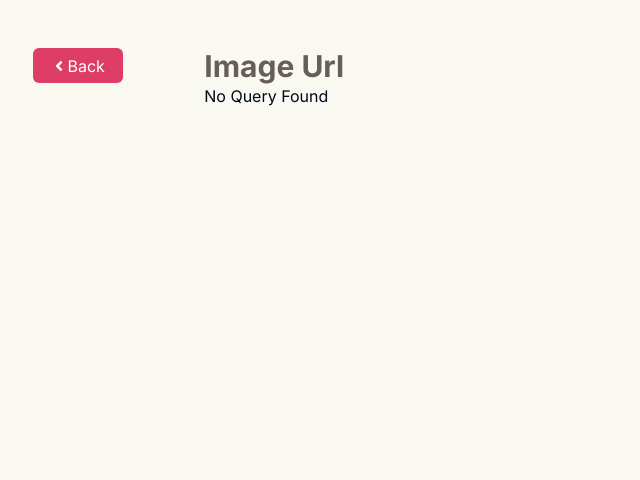
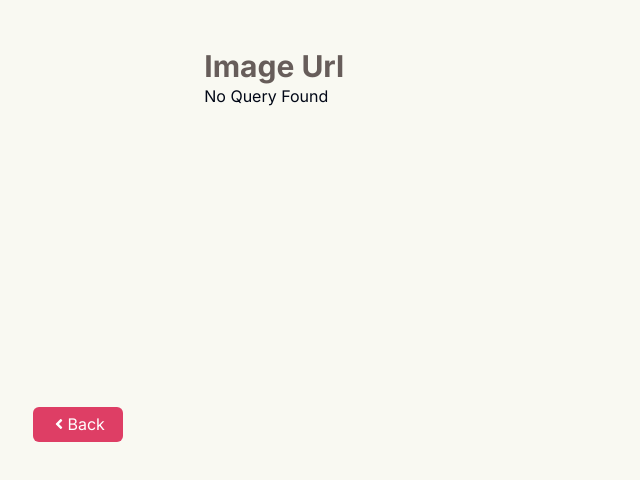
Before and after one commit to ebenco7/my-app, a Next.js app: page /detail in a window 1280 px wide. Shown: the top 480 px of the page, without its empty margins (0-640 px from the left). Built offline with nearby package versions, Linux system fonts and the light colour scheme.

Commit message:
Suspense wrapped around DetailPage

```diff
--- a/app/detail/page.tsx
+++ b/app/detail/page.tsx
@@ -1,25 +1,19 @@
 "use client";
 
-import React, { Suspense, useState } from "react";
+import React, { Suspense } from "react";
 import { useSearchParams, useRouter } from "next/navigation";
 import { cn } from "@/lib/utils";
-
 import Image from "next/image";
 import AppButton from "../APP/COMPONENTS/AppButton";
 
-function Page() {
+function DetailPage() {
   const Qparams = useSearchParams();
   const router = useRouter();
   const Imageurl = Qparams.get("Imageurl");
 
   return (
-    <Suspense fallback={<div>Loading...</div>}>
-      <div className="h-screen w-screen bg-AppTertiary CENTER">
-      <div
-        className={cn(
-          "pt-12 w-[180px] CENTER h-screen",
-          "justify-start gap-[120px] flex-col"
-        )}>
+    <div className="h-screen w-screen bg-AppTertiary flex justify-center items-center">
+      <div className={cn("pt-12 w-[180px] flex flex-col justify-start gap-[120px] items-center")}>
         <div onClick={() => router.back()}>
           <AppButton>Back</AppButton>
         </div>
@@ -33,8 +27,8 @@ function Page() {
             <Image
               src={Imageurl}
               alt="Image"
-                fill // Ensures the image fills the container
-                style={{ objectFit: "cover" }} // Ensures the image covers the entire container
+              fill
+              style={{ objectFit: "cover" }}
               className="rounded-md border-2 border-AppPrimary"
             />
           </div>
@@ -43,6 +37,13 @@ function Page() {
         )}
       </div>
     </div>
+  );
+}
+
+function Page() {
+  return (
+    <Suspense fallback={<div>Loading...</div>}>
+      <DetailPage />
     </Suspense>
   );
 }
```
Lines whose indentation alone changed are shown as unchanged.
